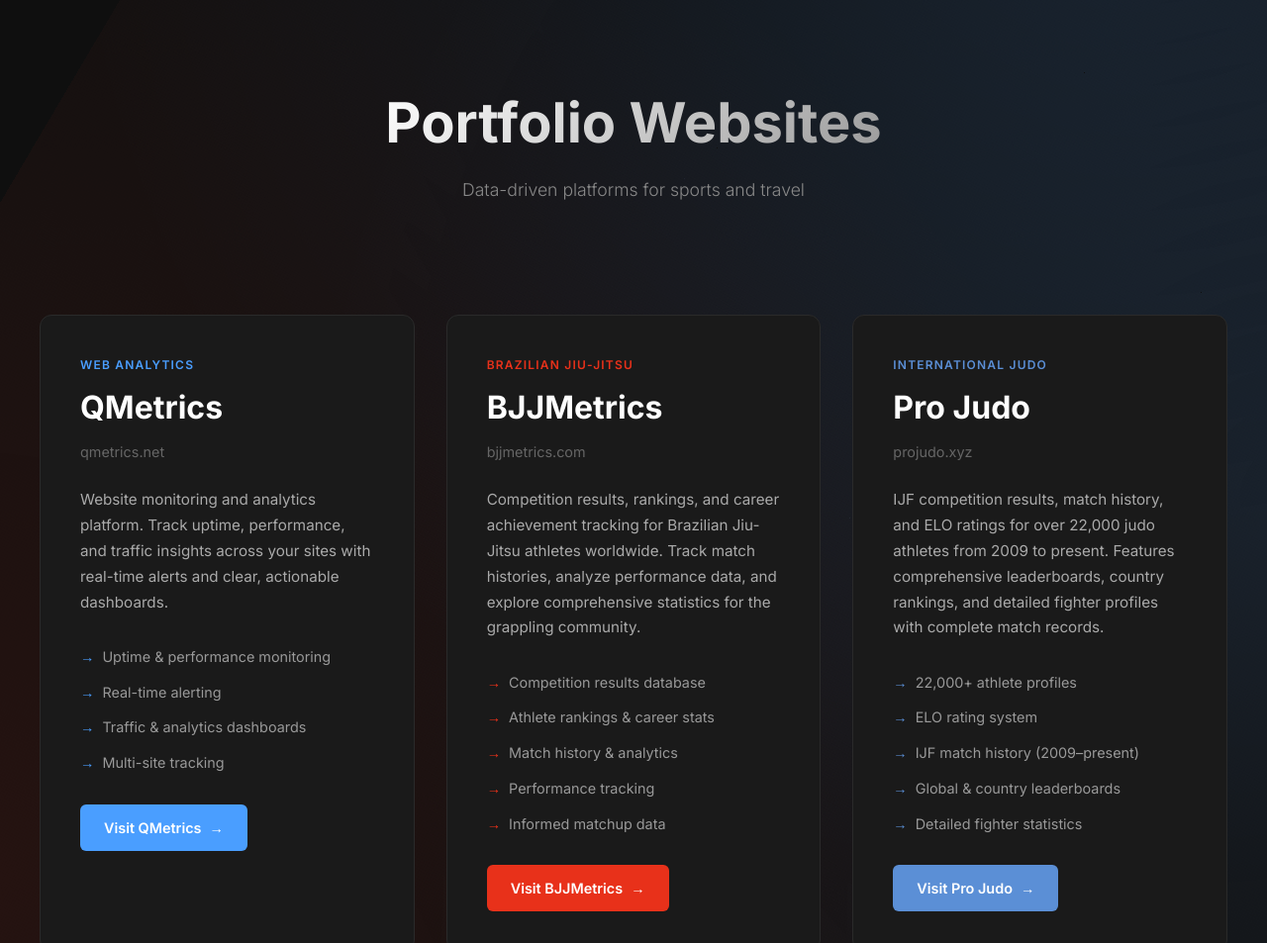
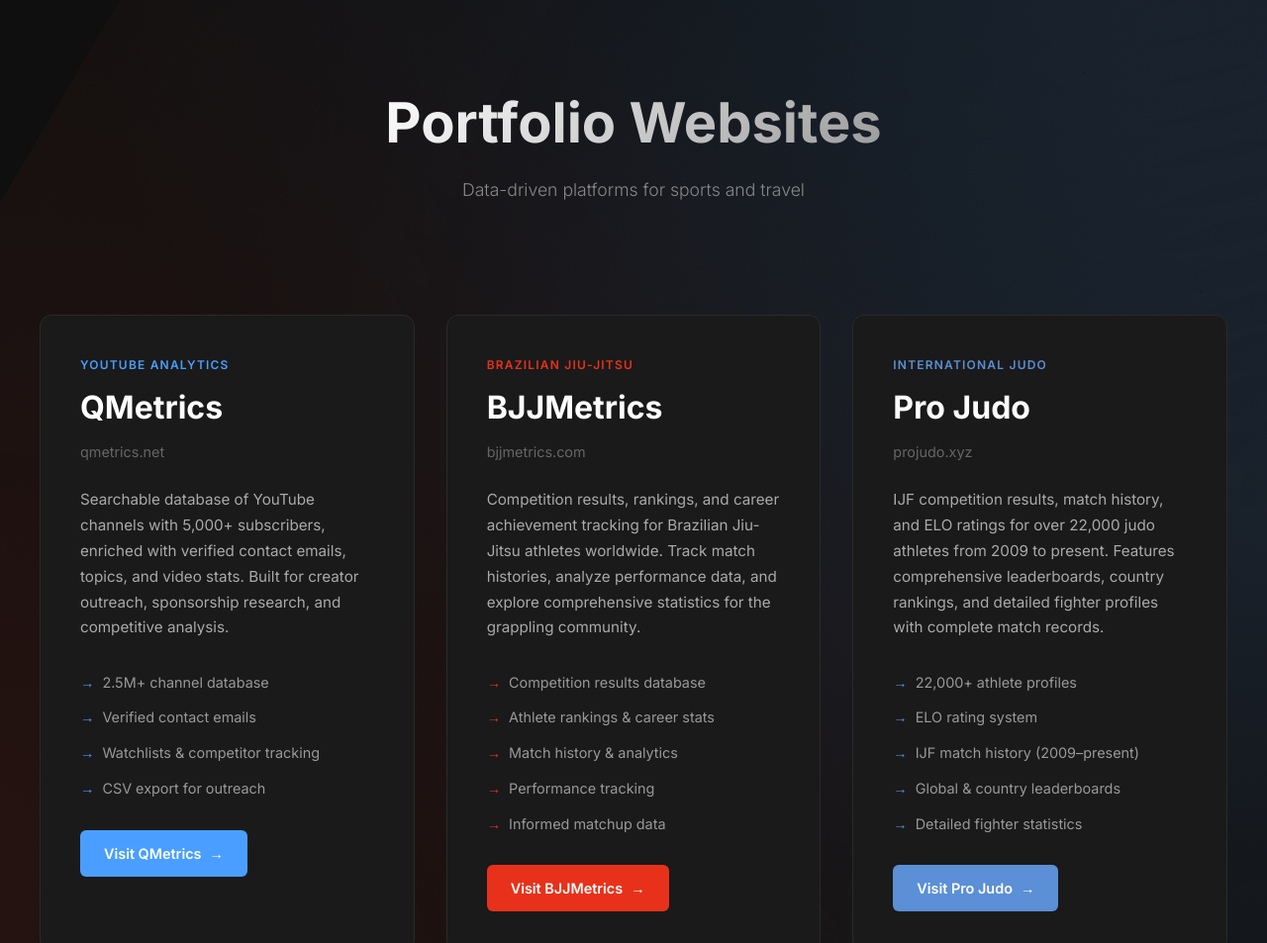
Before and after one commit to pavelfedorov1/portfolio_websites, a plain HTML site: page index.html in a window 1280 px wide. Shown: the top 953 px of the page at 99% size. Drawn offline with Linux system fonts and the light colour scheme.

Commit message:
Update QMetrics card: YouTube channel analytics, not website monitoring
Co-Authored-By: Claude Sonnet 5 <noreply@anthropic.com>
Claude-Session: https://claude.ai/code/session_019JRCyBJCsdEK33awf5qHP2

```diff
--- a/index.html
+++ b/index.html
@@ -431,18 +431,18 @@
       <!-- QMetrics -->
       <div class="website-card">
         <div class="card-header">
-          <div class="category">Web Analytics</div>
+          <div class="category">YouTube Analytics</div>
           <h2 class="website-title">QMetrics</h2>
           <div class="website-url">qmetrics.net</div>
         </div>
         <p class="website-description">
-          Website monitoring and analytics platform. Track uptime, performance, and traffic insights across your sites with real-time alerts and clear, actionable dashboards.
+          Searchable database of YouTube channels with 5,000+ subscribers, enriched with verified contact emails, topics, and video stats. Built for creator outreach, sponsorship research, and competitive analysis.
         </p>
         <ul class="features-list">
-          <li>Uptime & performance monitoring</li>
-          <li>Real-time alerting</li>
-          <li>Traffic & analytics dashboards</li>
-          <li>Multi-site tracking</li>
+          <li>2.5M+ channel database</li>
+          <li>Verified contact emails</li>
+          <li>Watchlists & competitor tracking</li>
+          <li>CSV export for outreach</li>
         </ul>
         <a href="https://qmetrics.net" target="_blank" rel="noopener" class="visit-link">Visit QMetrics</a>
       </div>
```
